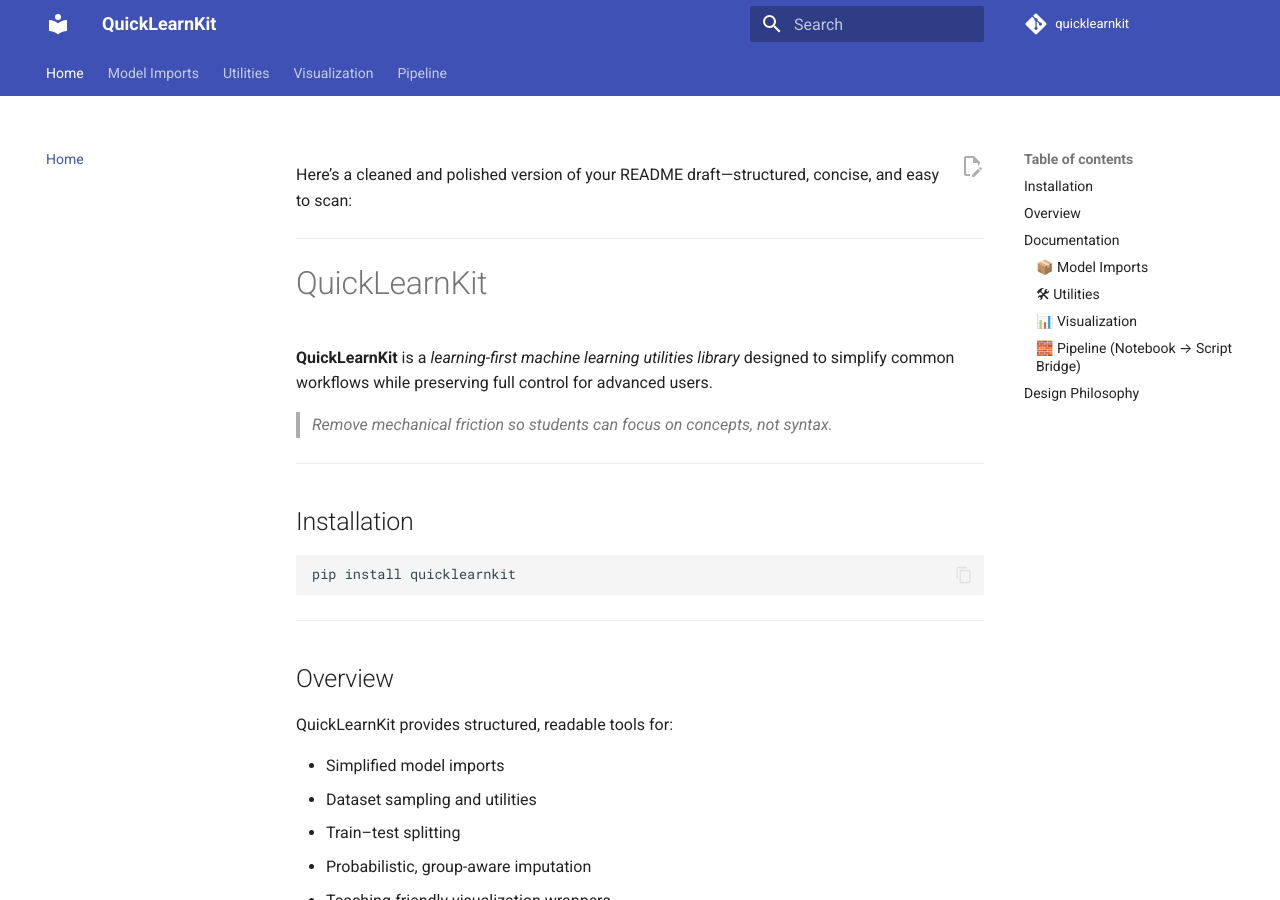
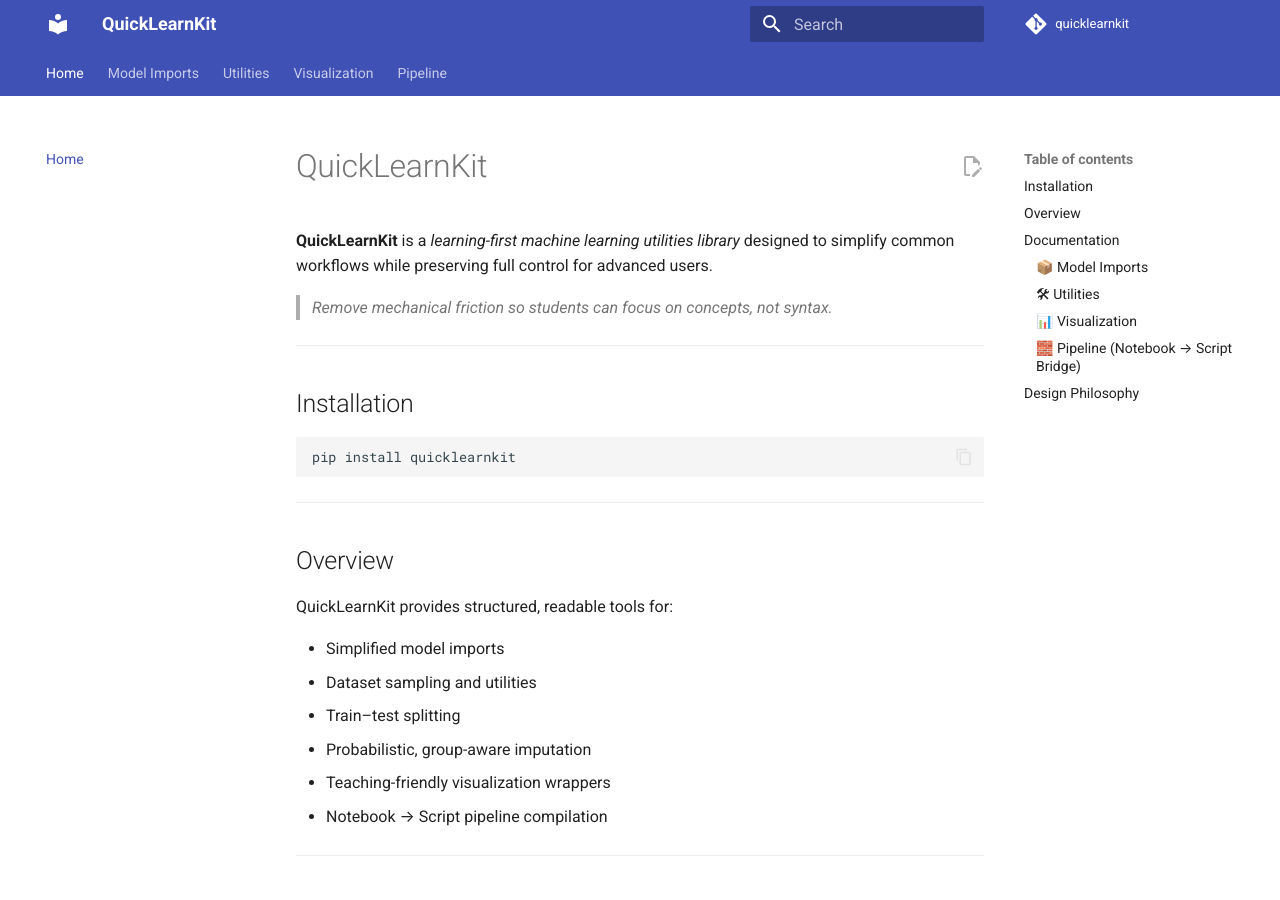
Before and after one commit to Masterhazi/quicklearnkit, an MkDocs documentation site: the page built from docs/index.md, in a window 1280 px wide and 900 px high. Built offline with MkDocs 1.6.1 and Material for MkDocs 9.7.7, drawn with Linux system fonts in a browser that asks for light colours; comment, search, counter and statistics services are not loaded.

Commit message:
Clean up index.md by removing unnecessary text
Removed introductory text from the index file.

```diff
--- a/docs/index.md
+++ b/docs/index.md
@@ -1,6 +1,3 @@
-Here’s a cleaned and polished version of your README draft—structured, concise, and easy to scan:
-
----
 
 # QuickLearnKit
 
```
